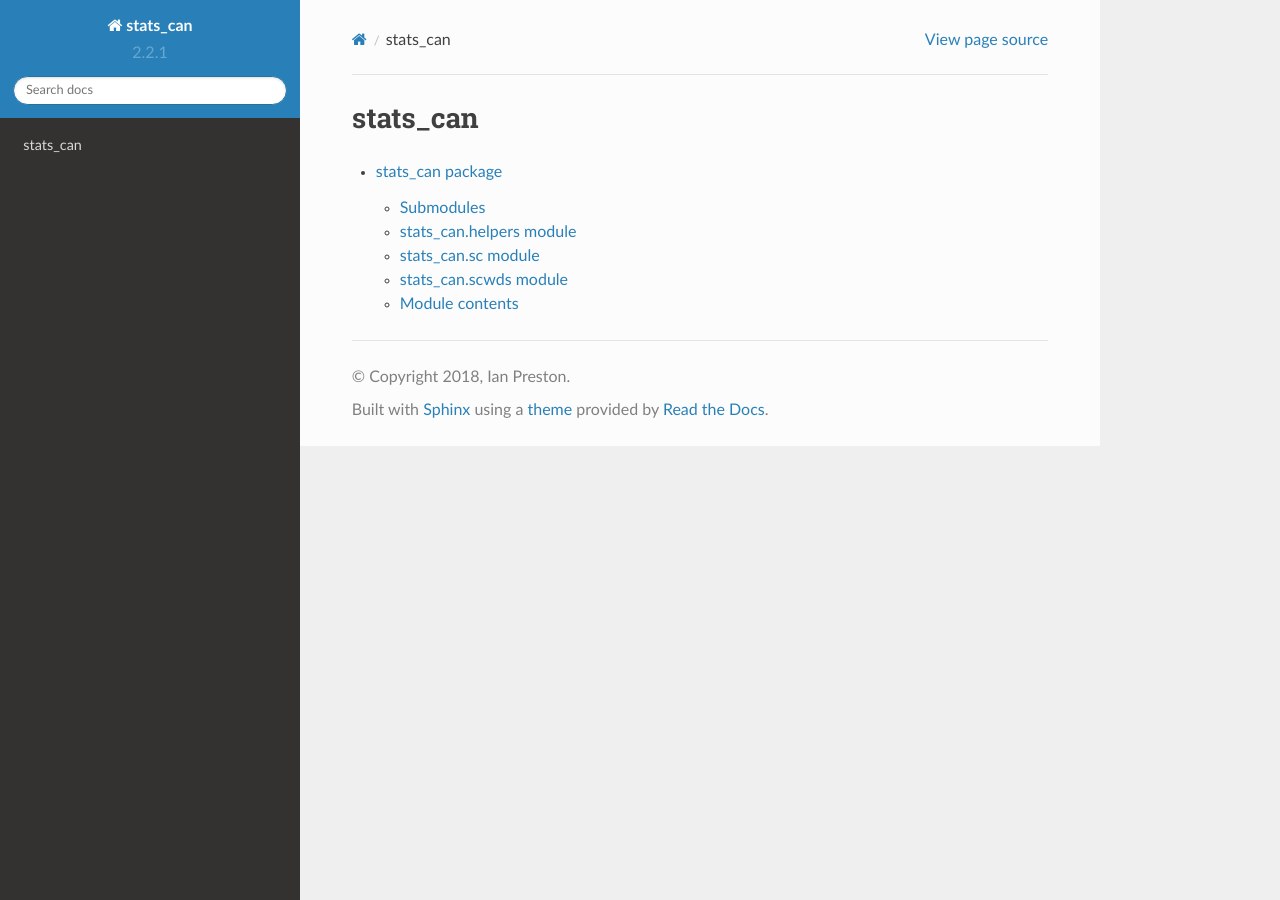
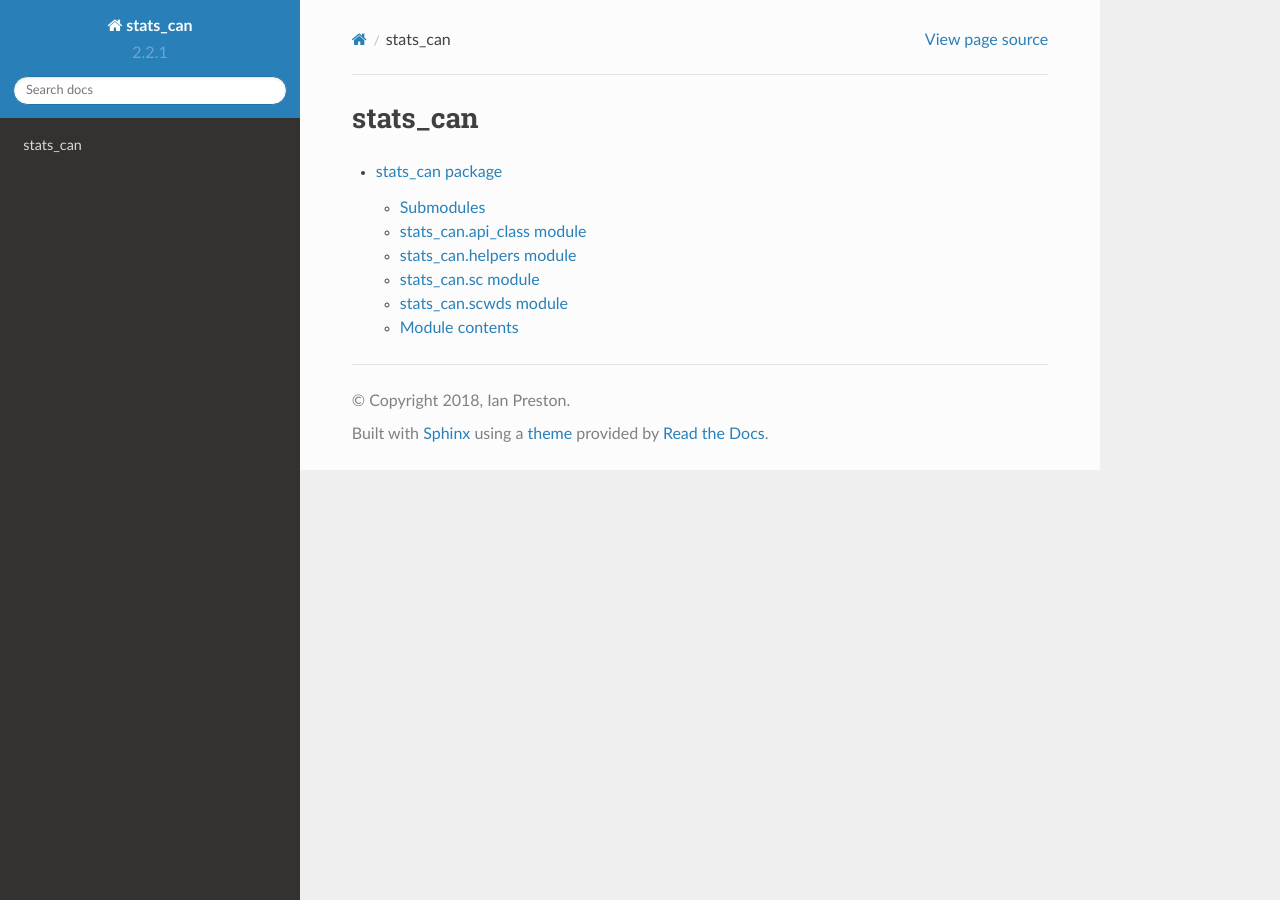
Before and after one commit to ianepreston/stats_can, a Sphinx documentation site: the page built from docs/source/modules.rst, in a window 1280 px wide. Built offline with Sphinx 7.4.7 and the Read the Docs theme 2.0.0, drawn with Linux system fonts in a browser that asks for light colours.

Commit message:
autodoc api_class

```diff
--- a/docs/source/stats_can.rst
+++ b/docs/source/stats_can.rst
@@ -3,6 +3,14 @@ stats\_can package
 
 Submodules
 ----------
+
+stats\_can.api_class module
+---------------------------
+
+.. automodule:: stats_can.api_class
+    :members:
+    :undoc-members:
+    :show-inheritance:
 
 stats\_can.helpers module
 -------------------------
```
